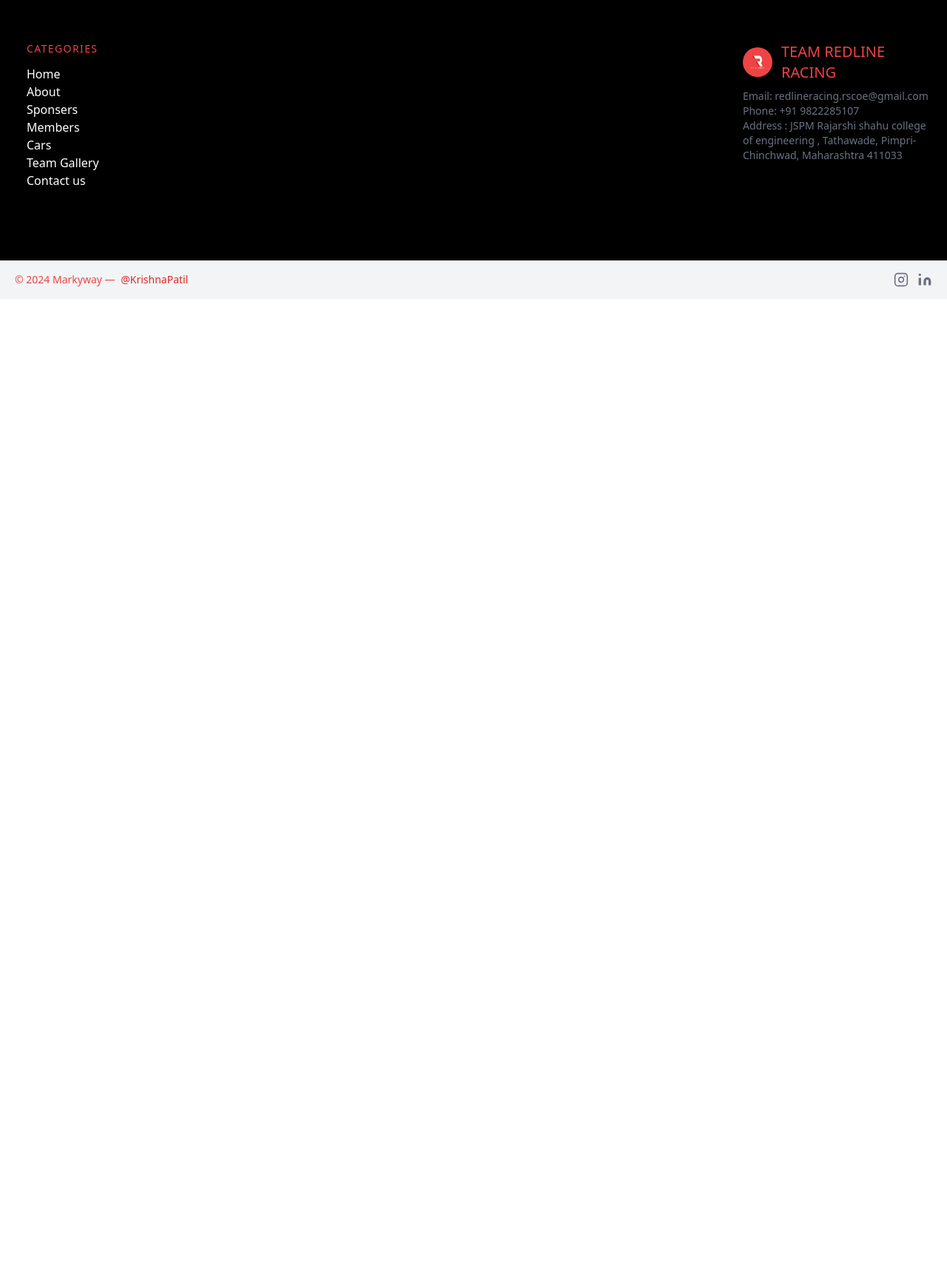
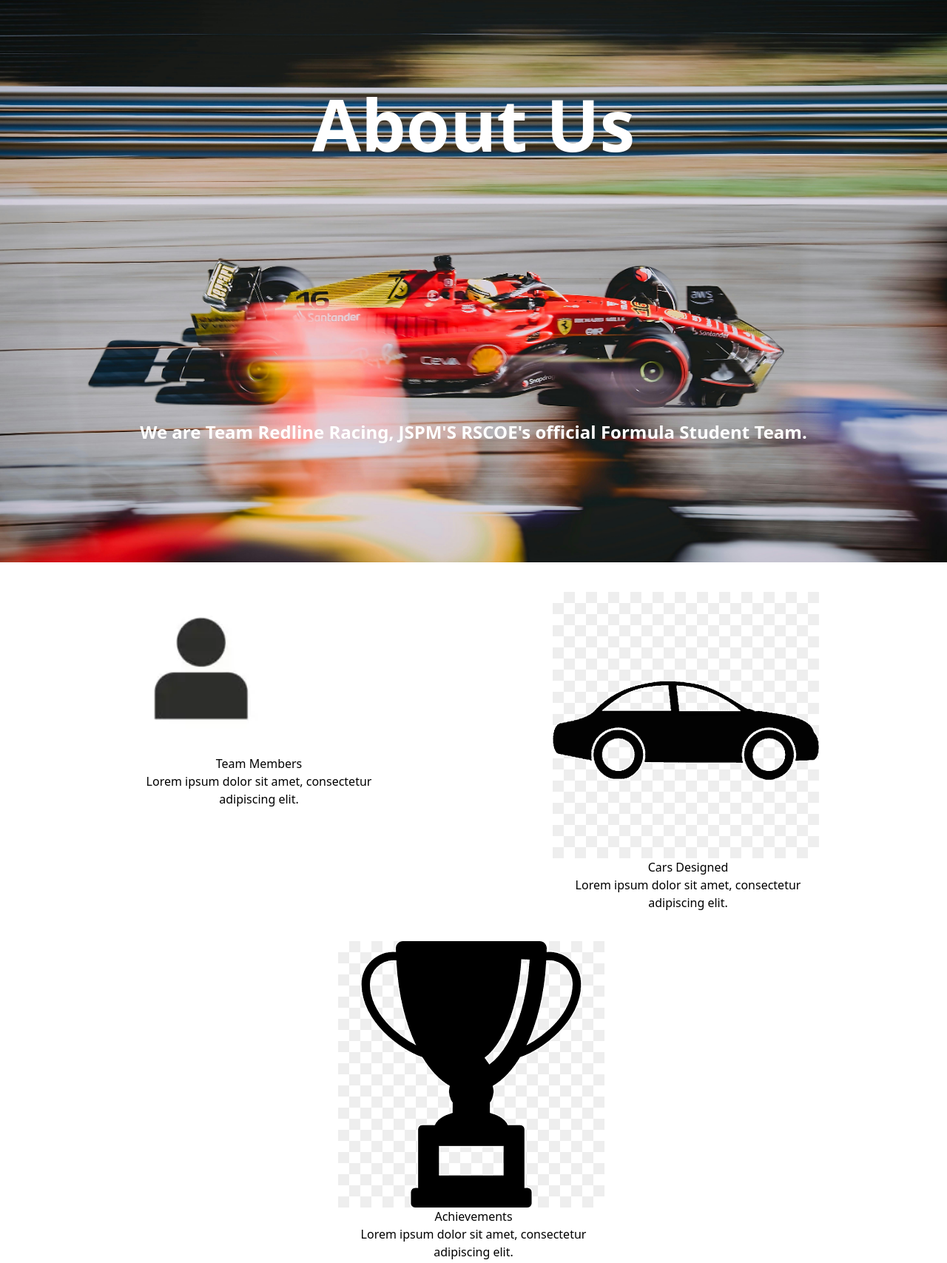
Before and after one commit to krishnapatil6446/redline_racing, a website: page dist/about.html in a window 1280 px wide. Shown: the part 120-1827 px from the top of the page at 74% size. Before the commit the page ends 800 px from the top, so only its background shows below. Drawn offline with nearby package versions, Linux system fonts and the light colour scheme; files that its build step writes are made by us from their sources; a script that the page names is missing.

Commit message:
Some more files updated

```diff
--- a/dist/about.html
+++ b/dist/about.html
@@ -20,6 +20,39 @@
       position: absolute;
       z-index: 0;
     }
+
+    .container1 {
+      max-width: 1200px;
+      margin: 0 auto;
+      padding: 20px;
+      display: flex;
+      flex-wrap: wrap;
+      justify-content: space-around;
+    }
+
+    .item {
+      width: calc(33.33% - 20px);
+      margin: 20px;
+      text-align: center;
+    }
+
+    .item img {
+      max-width: 100%;
+      height: auto;
+    }
+
+    @media screen and (max-width: 768px) {
+      .item {
+        width: calc(50% - 20px);
+      }
+    }
+
+    @media screen and (max-width: 480px) {
+      .item {
+        width: 100%;
+      }
+    }
+
   </style>
 </head>
 
@@ -62,7 +95,49 @@
 </nav>
 
 
+ <!-- Background Image for Desktop -->
+ <div class="relative hidden md:block bg-cover bg-center h-screen" style="background-image: url('../ingredients/pexels-jenda-kubeš-13641535.jpg')">
+  <!-- Your content here -->
+  <div class="grid place-content-center h-screen relative">
+    <h1 class="absolute top-40 left-1/2 transform -translate-x-1/2 sm:text-8xl font-bold text-white text-center z-10">
+      About Us
+    </h1>
+    <h3 class="absolute bottom-40 inset-x-0 sm:text-2xl font-bold text-white text-center text-10 z-10">
+      We are Team Redline Racing, JSPM'S RSCOE's official Formula Student Team.
+    </h3>
+  </div>
+  </div>
 
+    <!-- Background Image for Mobile -->
+  <div class=" relative md:hidden bg-cover bg-center h-screen" style="background-image: url('../ingredients/mobileview.jpeg')">
+  <!-- Your content here -->
+    <div class="grid place-content-center h-screen relative">
+    <h1 class="absolute top-40 left-1/2 transform -translate-x-1/2 text-8xl font-bold text-white text-center z-1">
+      About Us
+    </h1>
+    <h3 class="absolute bottom-40 inset-x-0 sm:text-2xl font-bold text-white text-center text-10 z-1">
+      We are Team Redline Racing, JSPM'S RSCOE's official Formula Student Team.
+    </h3>
+    </div>
+  </div>
+<!--PAGE2-->
+  <div class="container1">
+    <div class="item">
+      <img src="../ingredients/teamwork.png" alt="Team Member">
+      <h2>Team Members</h2>
+      <p>Lorem ipsum dolor sit amet, consectetur adipiscing elit.</p>
+    </div>
+    <div class="item">
+      <img src="../ingredients/cars.png" alt="Car Designed">
+      <h2>Cars Designed</h2>
+      <p>Lorem ipsum dolor sit amet, consectetur adipiscing elit.</p>
+    </div>
+    <div class="item">
+      <img src="../ingredients/trophy.png" alt="Achievements">
+      <h2>Achievements</h2>
+      <p>Lorem ipsum dolor sit amet, consectetur adipiscing elit.</p>
+    </div>
+  </div>
 
 
 <footer class="text-white body-font bg-black">
```
Also changed, not shown: dist/Sponsors.html (+1 -1 lines), ingredients/cars.png (added), ingredients/team.png (added), ingredients/teamwork.png (added), ingredients/trophy.png (added), sponsor/markyway.jpeg (added).
